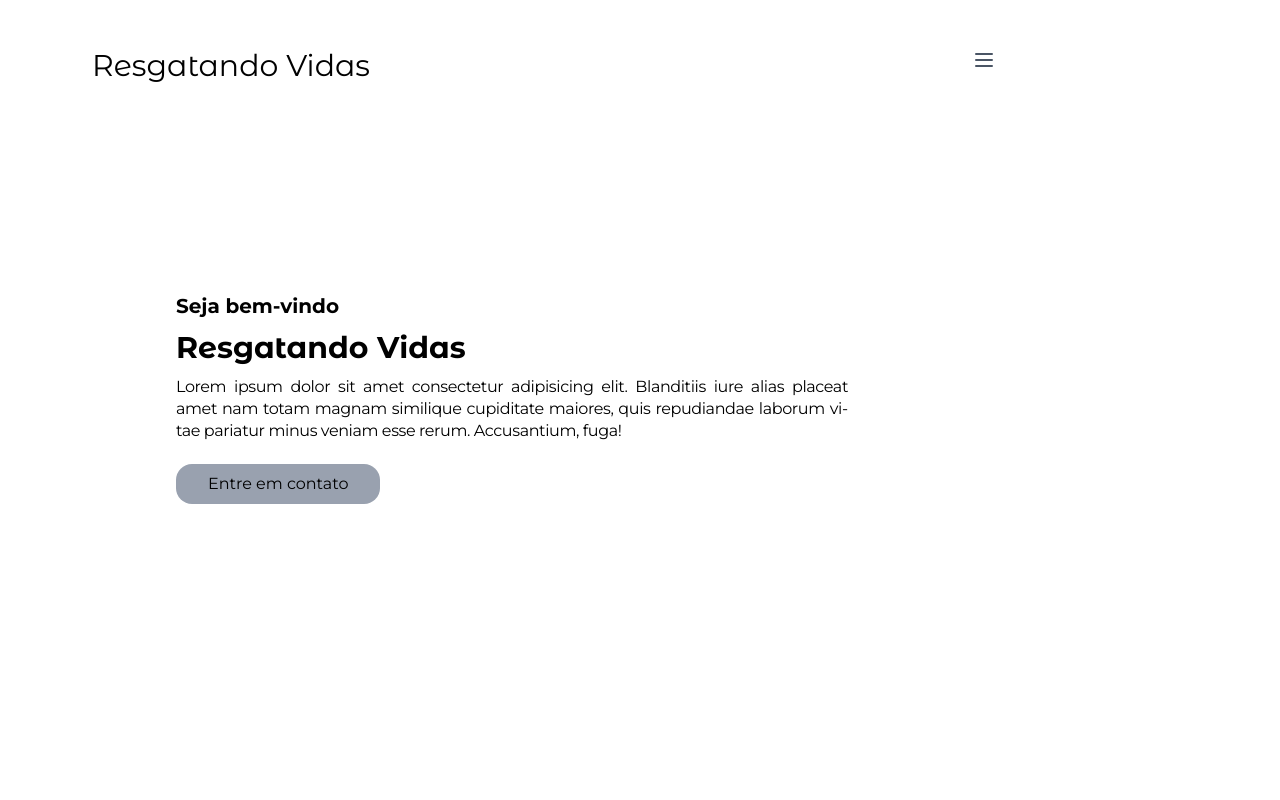
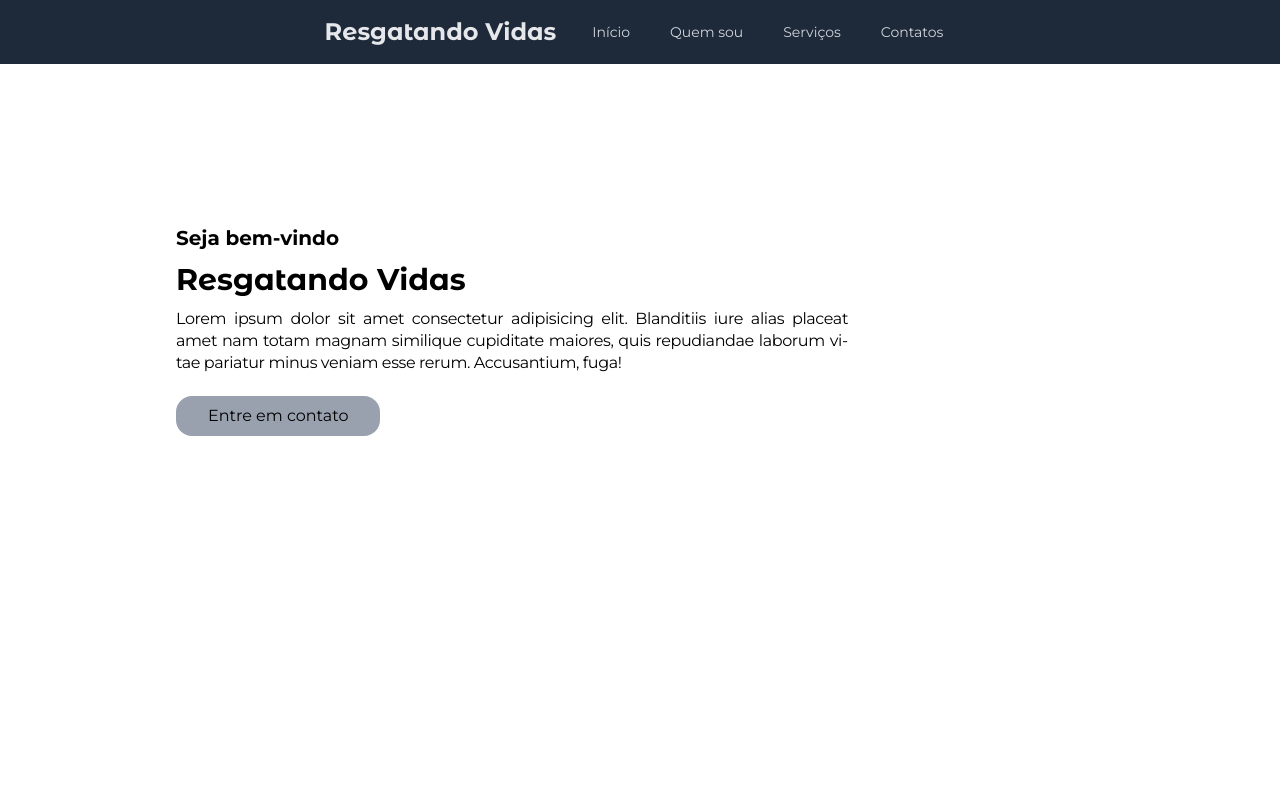
Before and after one commit to gui-f3rnandes/resgatando-vidas-page, a React (Vite) app: page / in a window 1280 px wide. Shown: the top 800 px of the page. Built offline with nearby package versions, Linux system fonts and the light colour scheme.

Commit message:
feat(navbar): ajuste da contrção dos menus e estilização geral

```diff
--- a/src/components/Navbar.jsx
+++ b/src/components/Navbar.jsx
@@ -1,33 +1,66 @@
 //Função padrão para o componente
-const navbarComponent = () => {
+import { useState } from "react";
+
+export default function Navbar() {
+    const [isMobileMenuOpen, setIsMobileMenuOpen] = useState(false);
+
     return (
-        <>
-            <header class="relative grid grid-cols-1 gap-4 my-12 md:grid-cols-12">
-                <div class="ltr md:col-span-9">
-                    <h1 class="ms-23 text-2xl md:text-3xl">Resgatando Vidas</h1>
+        <nav className="bg-gray-800 w-screen">
+            <div className="mx-auto max-w-7xl px-2 sm:px-6 lg:px-8">
+                <div className="relative flex h-16 items-center justify-center">
+                    {/* Botão do Menu Mobile */}
+                    <div className="absolute inset-y-0 left-0 flex items-center sm:hidden">
+                        <button
+                            type="button"
+                            className="relative inline-flex items-center justify-center rounded-md p-2 text-gray-400 hover:bg-gray-700 hover:text-white focus:ring-2 focus:ring-white focus:outline-none focus:ring-inset"
+                            aria-controls="mobile-menu"
+                            aria-expanded={isMobileMenuOpen}
+                            onClick={() => setIsMobileMenuOpen(!isMobileMenuOpen)}
+                        >
+                            <span className="sr-only">Open main menu</span>
+
+                            {isMobileMenuOpen ? (
+                                // Ícone de "Fechar" quando o menu está aberto
+                                <svg className="size-6" fill="none" viewBox="0 0 24 24" strokeWidth="1.5" stroke="currentColor" aria-hidden="true">
+                                    <path strokeLinecap="round" strokeLinejoin="round" d="M6 18 18 6M6 6l12 12" />
+                                </svg>
+                            ) : (
+                                // Ícone de "Hambúrguer" quando o menu está fechado
+                                <svg className="size-6" fill="none" viewBox="0 0 24 24" strokeWidth="1.5" stroke="currentColor" aria-hidden="true">
+                                    <path strokeLinecap="round" strokeLinejoin="round" d="M3.75 6.75h16.5M3.75 12h16.5m-16.5 5.25h16.5" />
+                                </svg>
+                            )}
+                        </button>
+                    </div>
+
+                    {/* Logo + Itens do Menu Desktop */}
+                    <div className="flex flex-1 items-center justify-center">
+                        <div className="flex shrink-0 items-center">
+                            <h1 className="text-2xl font-bold text-gray-200">Resgatando Vidas</h1>
+                        </div>
+                        <div className="hidden sm:ml-6 sm:block">
+                            <div className="flex space-x-4">
+                                <a href="#" className="rounded-md px-3 py-2 text-sm font-medium text-gray-300 hover:bg-gray-700 hover:text-white">Início</a>
+                                <a href="#" className="rounded-md px-3 py-2 text-sm font-medium text-gray-300 hover:bg-gray-700 hover:text-white">Quem sou</a>
+                                <a href="#" className="rounded-md px-3 py-2 text-sm font-medium text-gray-300 hover:bg-gray-700 hover:text-white">Serviços</a>
+                                <a href="#" className="rounded-md px-3 py-2 text-sm font-medium text-gray-300 hover:bg-gray-700 hover:text-white">Contatos</a>
+                            </div>
+                        </div>
+                    </div>
                 </div>
-                <div class="2xl:hidden">
-                    <button id="menu-button" class="text-gray-600 hover:text-gray-800">
-                        <svg class="h-6 w-6 fill-current" viewBox="0 0 24 24">
-                            <path
-                                fill-rule="evenodd"
-                                d="M4 5h16a1 1 0 0 1 0 2H4a1 1 0 1 1 0-2zm0 6h16a1 1 0 0 1 0 2H4a1 1 0 0 1 0-2zm0 6h16a1 1 0 0 1 0 2H4a1 1 0 0 1 0-2z"
-                            />
-                        </svg>
-                    </button>
+            </div>
+
+            {/* Menu Mobile (Aparece quando isMobileMenuOpen é true) */}
+            {isMobileMenuOpen && (
+                <div className="sm:hidden" id="mobile-menu">
+                    <div className="space-y-1 px-2 pt-2 pb-3">
+                        <a href="#" className="rounded-md px-3 py-2 text-sm font-medium text-gray-300 hover:bg-gray-700 hover:text-white">Início</a>
+                        <a href="#" className="rounded-md px-3 py-2 text-sm font-medium text-gray-300 hover:bg-gray-700 hover:text-white">Quem sou</a>
+                        <a href="#" className="rounded-md px-3 py-2 text-sm font-medium text-gray-300 hover:bg-gray-700 hover:text-white">Serviços</a>
+                        <a href="#" className="rounded-md px-3 py-2 text-sm font-medium text-gray-300 hover:bg-gray-700 hover:text-white">Contatos</a>
+                    </div>
                 </div>
-                <nav id="menu" class="hidden 2xl:block md:col-span-3">
-                    <ul class="flex flex-col md:flex-row gap-4 md:gap-7">
-                        <li><a href="" rel="noopener noreferrer">Início</a></li>
-                        <li><a href="" rel="noopener noreferrer">Quem Sou</a></li>
-                        <li><a href="" rel="noopener noreferrer">Serviços</a></li>
-                        <li><a href="" rel="noopener noreferrer">Clínicas</a></li>
-                        <li><a href="" rel="noopener noreferrer">Contatos</a></li>
-                    </ul>
-                </nav>
-            </header>
-        </>
-    )
+            )}
+        </nav>
+    );
 }
-
-export default navbarComponent;
```
